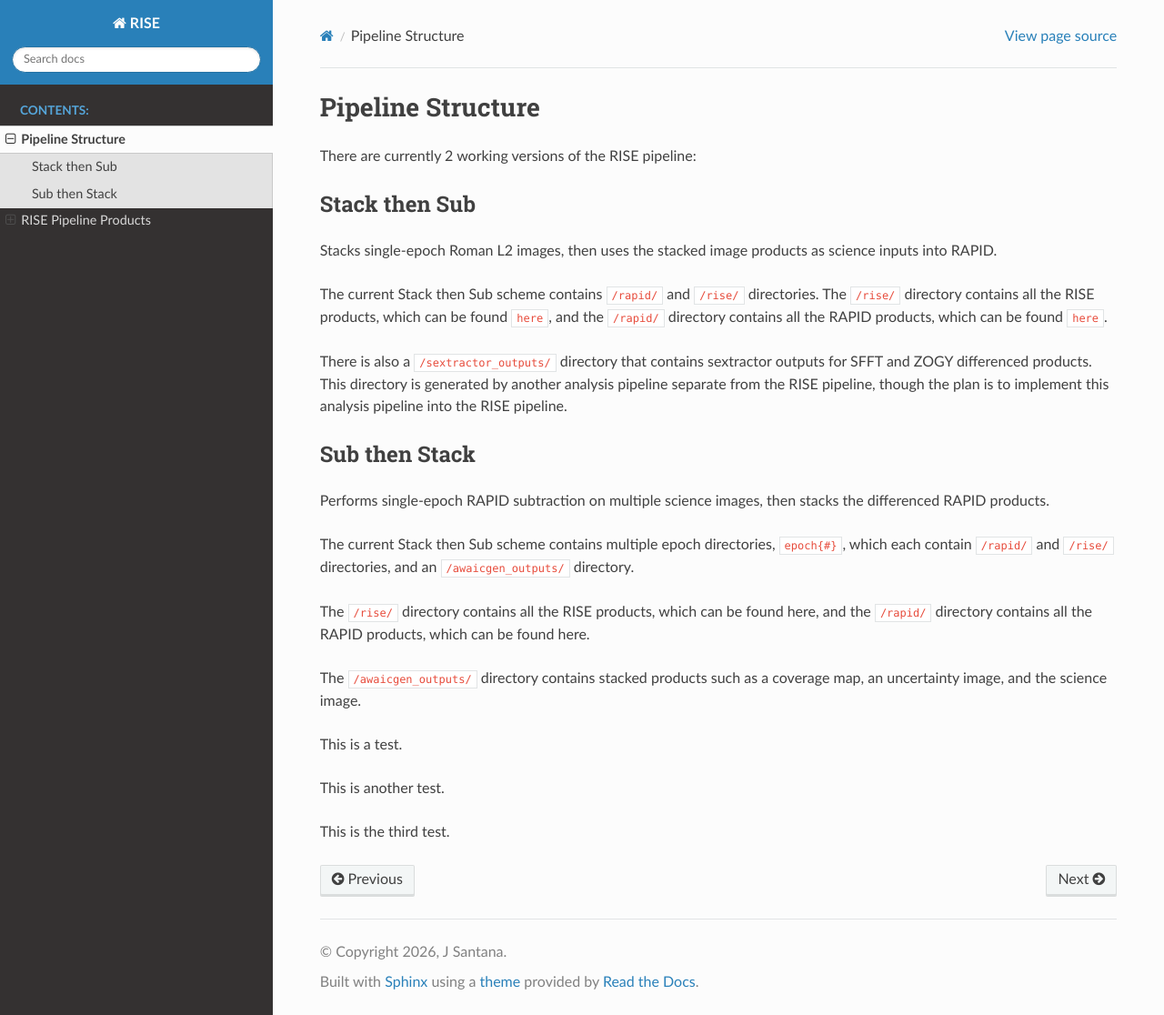
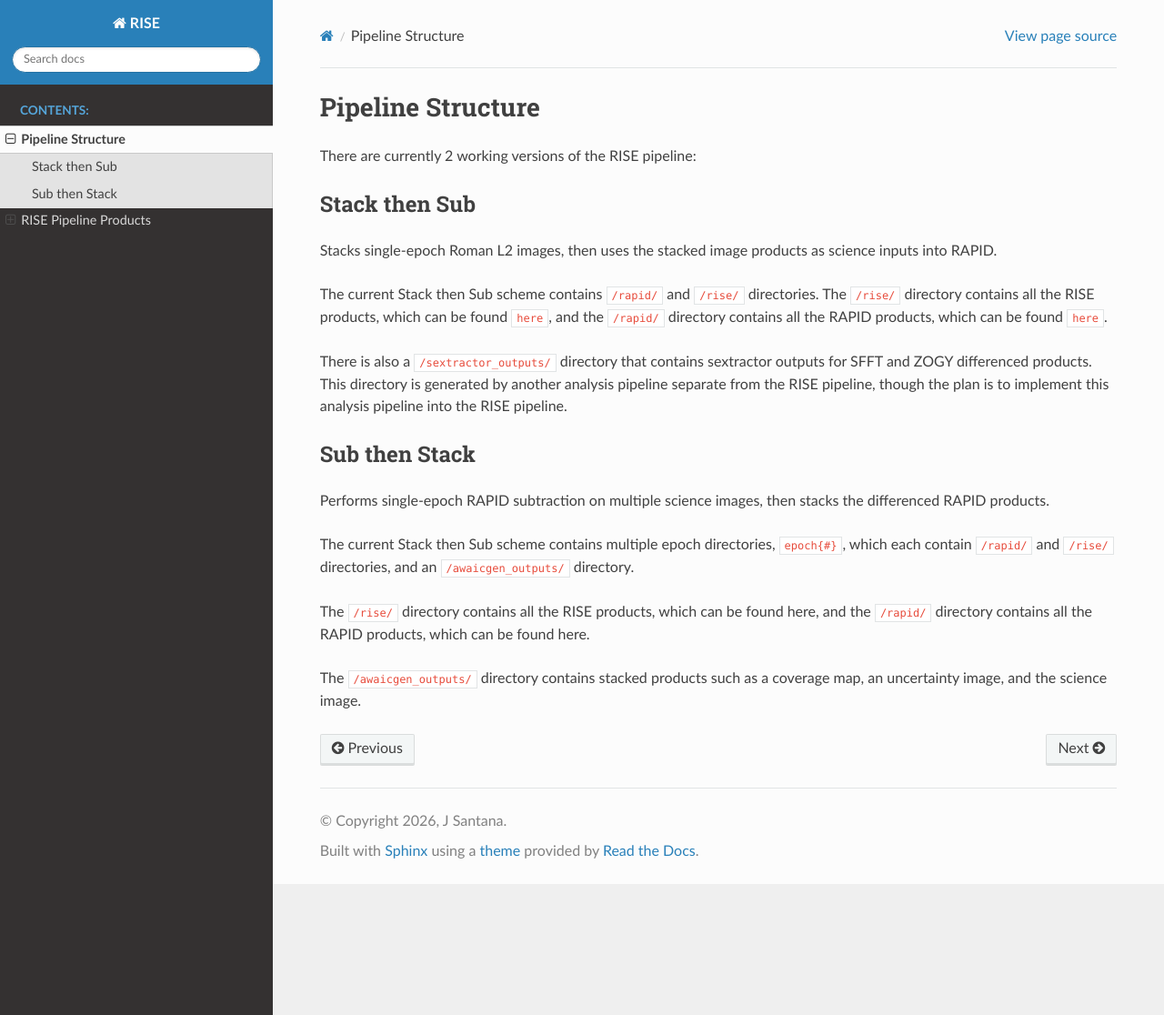
Before and after one commit to joseph-santana/RISE-docs, a Sphinx documentation site: the page built from source/pipeline_structure.rst, in a window 1280 px wide and 1116 px high. Shown: the whole window at 91% size. Built offline with Sphinx 7.4.7 and the Read the Docs theme 3.1.0, drawn with Linux system fonts in a browser that asks for light colours.

Commit message:
cache test clean up

```diff
--- a/source/pipeline_structure.rst
+++ b/source/pipeline_structure.rst
@@ -26,9 +26,3 @@ The current Stack then Sub scheme contains multiple epoch directories, ``epoch{#
 The ``/rise/`` directory contains all the RISE products, which can be found here, and the ``/rapid/`` directory contains all the RAPID products, which can be found here.
 
 The ``/awaicgen_outputs/`` directory contains stacked products such as a coverage map, an uncertainty image, and the science image.
-
-This is a test.
-
-This is another test.
-
-This is the third test.
```
